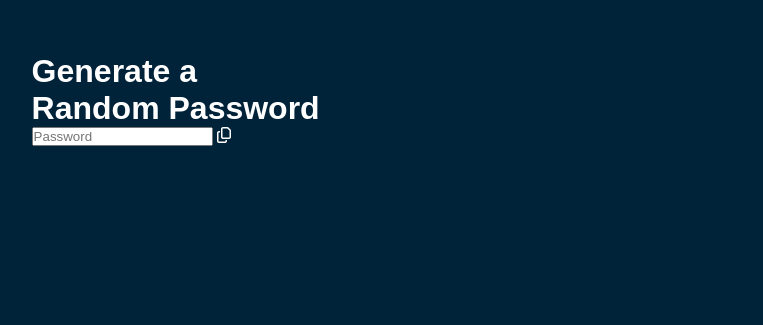
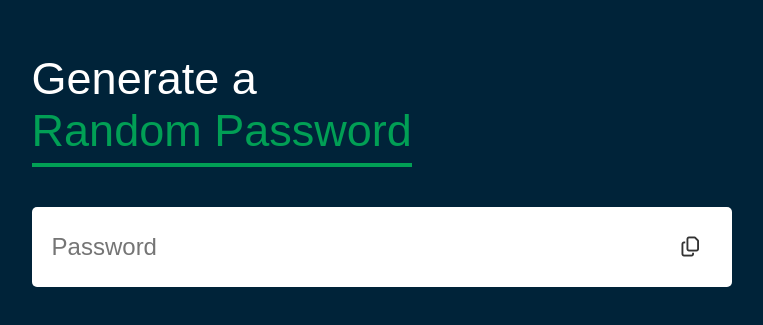
Before and after one commit to eissamonet/Random-Password-Generator, a plain HTML site: page index.html in a window 1280 px wide. Shown: the part 101-426 px from the top of the page, without its empty margins (122-885 px from the left). Drawn offline with Linux system fonts and the light colour scheme.

Commit message:
style added to css

```diff
--- a/css/style.css
+++ b/css/style.css
@@ -11,5 +11,41 @@ body{
 .container{
     margin: 12%;
     width: 90%;
-    max-width: 400px;
+    max-width: 700px;
 }
+.display{
+    width: 100%;
+    margin-top: 50px;
+    margin-bottom: 30px;
+    background: #fff;
+    color: #333;
+    display: flex;
+    align-items: center;
+    justify-content: space-between;
+    padding: 26px 20px;
+    border-radius: 5px;
+}
+.container h1{
+    font-weight: 500;
+    font-size: 45px;
+}
+.container h1 span{
+    color: #019f55;
+    border-bottom: 4px solid #019f55;
+    padding-bottom: 7px;
+}
+.display i{
+    width: 30px;
+    cursor: pointer;
+}
+.display i:hover{
+    color: #019f55;
+}
+.display i.fa-copy{
+    font-size: 20px;
+}
+.display input{
+    border: 0;
+    outline: 0;
+    font-size: 24px;
+}
--- a/index.html
+++ b/index.html
@@ -10,7 +10,7 @@
 </head>
 <body>
    <div class="container">
-      <h1>Generate a <br>Random Password</h1>
+      <h1>Generate a <br> <span>Random Password</span></h1>
       <div class="display">
         <input type="text" id="password" placeholder="Password" readonly>
         <i class="fa-regular fa-copy"></i>
```
